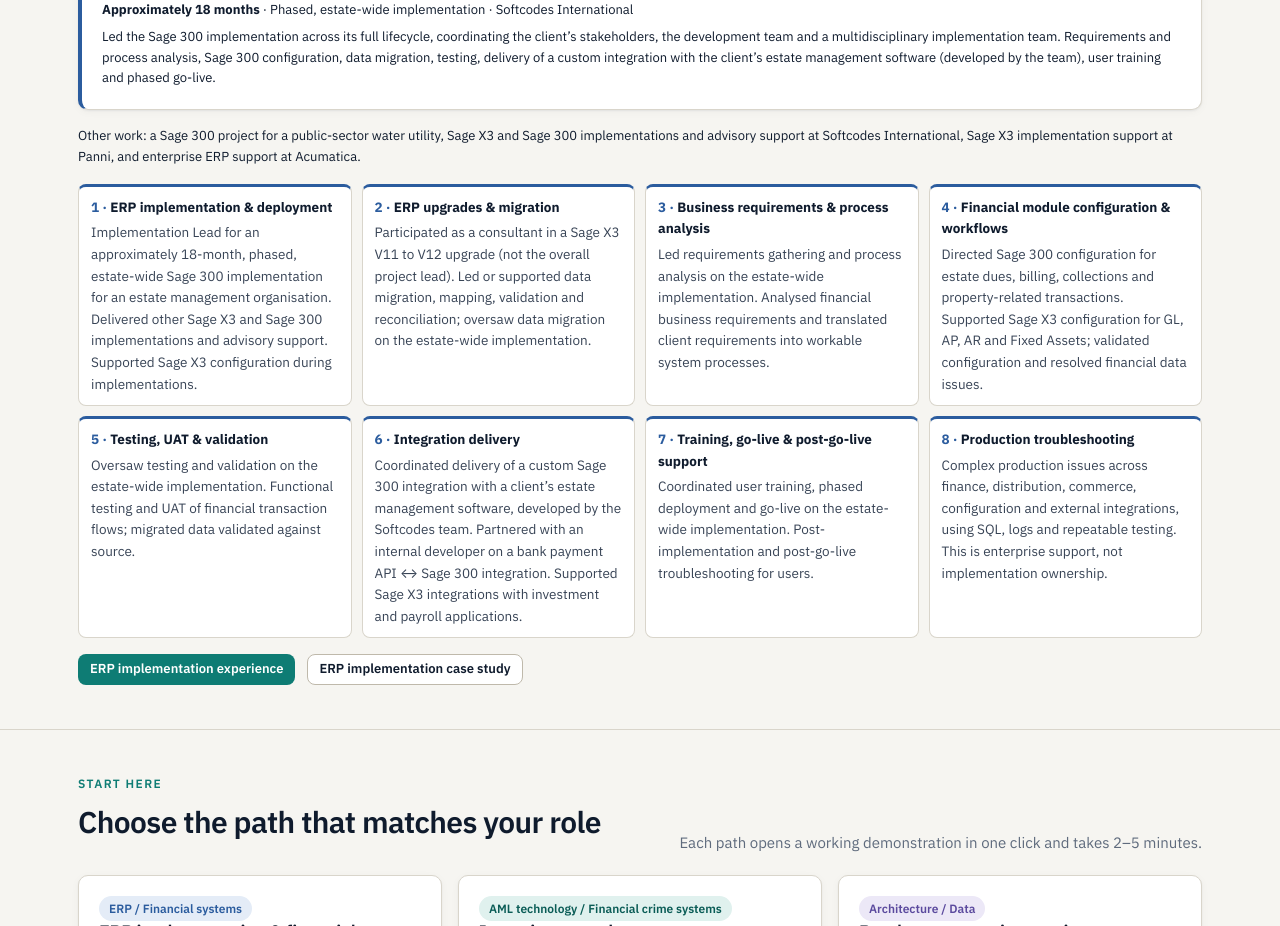
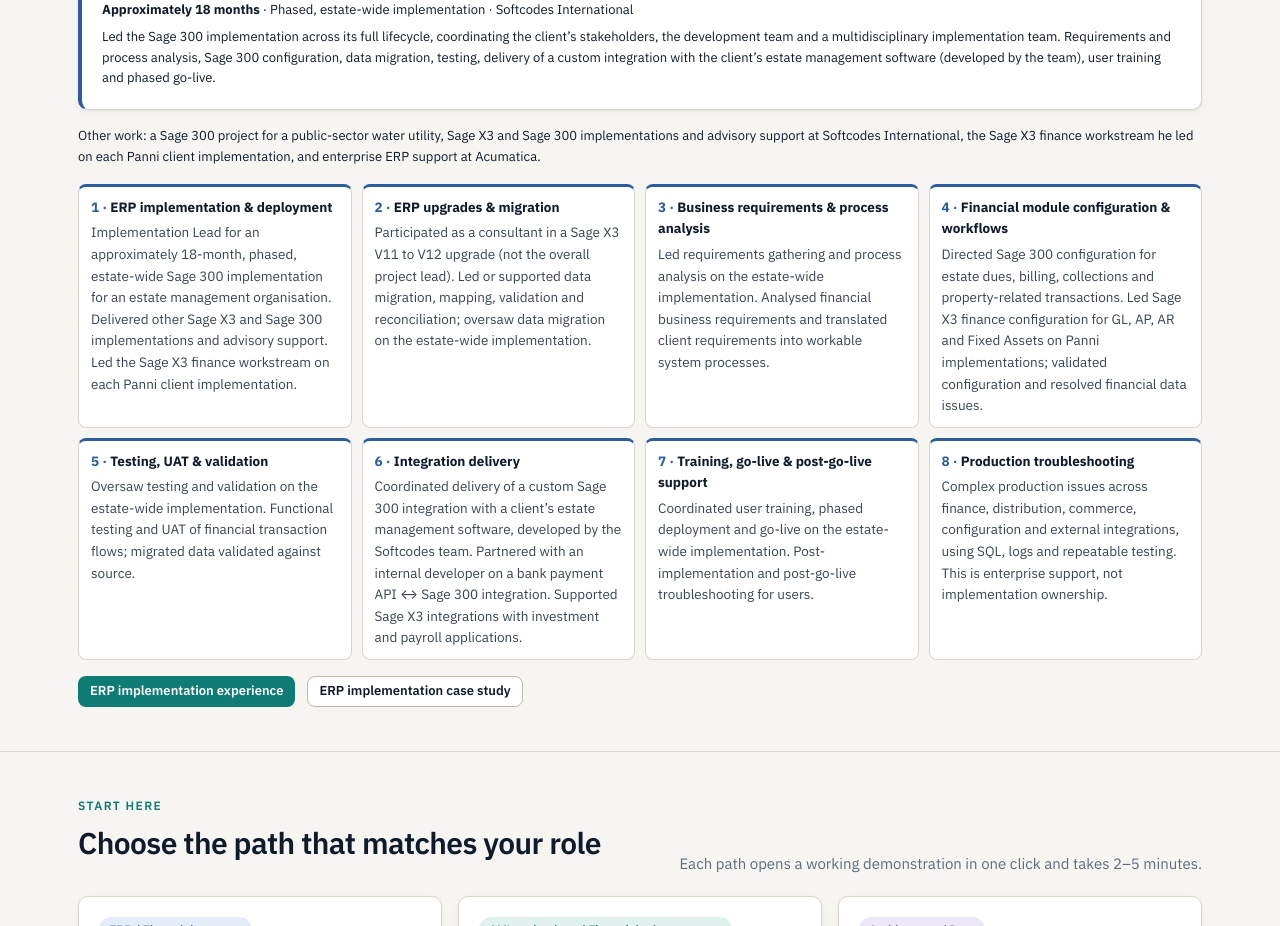
Before and after one commit to Gabtun2t/Gabriel-portfolio, a React (Vite) app: page / in a window 1280 px wide. Shown: the part 1520-2446 px from the top of the page. Built offline with nearby package versions, Linux system fonts and the light colour scheme.

Commit message:
Panni: led the Sage X3 finance workstream on each client implementation; final resume fixes
Co-Authored-By: Claude Opus 5.5 <noreply@anthropic.com>
Claude-Session: https://claude.ai/code/session_01RQBpPxw34XPaiXUdBWbaDZ

```diff
--- a/src/content/profile.ts
+++ b/src/content/profile.ts
@@ -81,10 +81,10 @@ export const ROLES: Role[] = [
   {
     title: 'Finance Analyst (Sage X3)', org: 'Panni Management & Technology', place: 'Remote, Canada', start: 'Jun 2022', end: 'Jul 2023', tracks: ['ERP implementation', 'AML', 'Data'],
     bullets: [
-      // Confirmed by Gabriel (Oct 2026): Sage X3 financial reporting and financial data issues.
-      'Analyzed GL, AP, AR and Fixed Assets requirements and supported Sage X3 configuration and test scenarios during ERP implementations; supported financial reporting, validated configuration and resolved financial data issues.',
-      'Mapped, validated and reconciled migrated financial and operational records; investigated mismatches and supported correction of data-quality exceptions.',
-      'Performed functional testing and UAT for financial transaction flows, documented issues, and supported post-go-live user troubleshooting.',
+      // Confirmed by Gabriel (17 Oct 2026): led the Sage X3 finance workstream on every Panni project.
+      'Led the Sage X3 finance workstream on each client implementation, for food services, marine and cannabis clients: GL, AP, AR and Fixed Assets requirements, configuration and test scenarios, and financial reporting; validated configuration and resolved financial data issues.',
+      'Led mapping, validation and reconciliation of migrated financial and operational records, investigating mismatches and correcting data-quality exceptions.',
+      'Led functional testing and UAT of financial transaction flows and post-go-live user troubleshooting for the finance workstream.',
       'Reviewed financial transactions and performed KYC-related checks on AML-related workstreams; flagged suspicious or inconsistent activity to compliance teams and reconciled transactions against Sage X3 finance records.',
     ],
   },
@@ -138,13 +138,13 @@ export const SKILLS = {
 
 /** Skill → where it was used professionally (resume) → where it is demonstrated on this site (simulation). */
 export const SKILL_EVIDENCE: { skill: string; professional: string; demo: string; demoLink: string }[] = [
-  { skill: 'ERP implementation leadership (Sage 300, Sage X3)', professional: 'Led an approximately 18-month, phased, estate-wide Sage 300 implementation as Implementation Lead; delivered other Sage X3 and Sage 300 implementations and advisory support (Softcodes); supported Sage X3 configuration during implementations (Panni).', demo: 'ERP implementation experience (professional, not a simulation)', demoLink: '/experience' },
+  { skill: 'ERP implementation leadership (Sage 300, Sage X3)', professional: 'Led an approximately 18-month, phased, estate-wide Sage 300 implementation as Implementation Lead; delivered other Sage X3 and Sage 300 implementations and advisory support (Softcodes); led the Sage X3 finance workstream on each client implementation (Panni).', demo: 'ERP implementation experience (professional, not a simulation)', demoLink: '/experience' },
   { skill: 'Requirements, configuration, UAT, training & go-live', professional: 'Requirements analysis, GL/AP/AR/FA configuration, functional testing and UAT, user training, post-go-live troubleshooting (Panni; Softcodes).', demo: 'ERP implementation case study (professional)', demoLink: '/case-studies' },
   { skill: 'ERP upgrades & integrations', professional: 'Participated as a consultant in a Sage X3 V11 to V12 upgrade; coordinated delivery of a team-developed Sage 300 ↔ estate management software integration; supported Sage X3 integrations with investment and payroll apps; partnered with an internal developer on a Sage 300 bank payment API integration (Softcodes).', demo: 'Payment API lab (synthetic)', demoLink: '/labs/payments' },
   { skill: 'AML transaction review & exception analysis', professional: 'Transaction reviews and KYC-related checks on AML-related workstreams (Panni; Softcodes client projects).', demo: 'AML investigation lab — alert queue, evidence, dispositions', demoLink: '/labs/aml' },
   { skill: 'Suspicious-activity identification & compliance escalation', professional: 'Flagged suspicious or inconsistent activity and escalated findings to compliance teams (Panni; Softcodes).', demo: 'Escalation workflow and case narrative (scenarios S3, S6)', demoLink: '/labs/aml' },
   { skill: 'Distinguishing risk indicators from data defects', professional: 'Traced some exceptions to ERP migration-related data corruption rather than fraud (Softcodes).', demo: 'Migration-defect vs. unresolved-activity comparison (S5 vs. S6)', demoLink: '/case-studies' },
-  { skill: 'Financial data reconciliation & migration integrity', professional: 'Mapped, validated and reconciled migrated financial records (Panni); led or supported data migration and reconciliation (Softcodes).', demo: 'ERP reconciliation & migration integrity lab', demoLink: '/labs/reconciliation' },
+  { skill: 'Financial data reconciliation & migration integrity', professional: 'Led migration validation and reconciliation of financial records (Panni); led or supported data migration and reconciliation (Softcodes).', demo: 'ERP reconciliation & migration integrity lab', demoLink: '/labs/reconciliation' },
   { skill: 'SQL-based investigation', professional: 'SQL, diagnostic logs and repeatable testing to separate data, process and system defects (Acumatica).', demo: 'Reconciliation, AML-rule and model SQL verified against SQLite', demoLink: '/labs/reconciliation' },
   { skill: 'Payment API integration support', professional: 'Partnered with an internal developer on a bank payment API ↔ Sage 300 integration (Softcodes).', demo: 'Mock bank payment API ↔ ERP lab (idempotency, retries, audit)', demoLink: '/labs/payments' },
   { skill: 'Data quality & financial data pipelines', professional: 'Data validation, source-to-target mapping and migration testing (resume skills).', demo: 'Financial data engineering lab', demoLink: '/labs/data' },
@@ -168,10 +168,10 @@ export const ERP_PLATFORMS: { platform: string; work: string; where: string; kin
  * activity for that client AND that the name may be disclosed publicly.
  */
 export const ERP_CAPABILITIES: { area: string; what: string; evidence: string; clients: string[] }[] = [
-  { area: 'ERP implementation & deployment', what: 'Implementation Lead for an approximately 18-month, phased, estate-wide Sage 300 implementation for an estate management organisation. Delivered other Sage X3 and Sage 300 implementations and advisory support. Supported Sage X3 configuration during implementations.', evidence: 'Softcodes · Panni', clients: [] },
+  { area: 'ERP implementation & deployment', what: 'Implementation Lead for an approximately 18-month, phased, estate-wide Sage 300 implementation for an estate management organisation. Delivered other Sage X3 and Sage 300 implementations and advisory support. Led the Sage X3 finance workstream on each Panni client implementation.', evidence: 'Softcodes · Panni', clients: [] },
   { area: 'ERP upgrades & migration', what: 'Participated as a consultant in a Sage X3 V11 to V12 upgrade (not the overall project lead). Led or supported data migration, mapping, validation and reconciliation; oversaw data migration on the estate-wide implementation.', evidence: 'Softcodes · Panni', clients: [] },
   { area: 'Business requirements & process analysis', what: 'Led requirements gathering and process analysis on the estate-wide implementation. Analysed financial business requirements and translated client requirements into workable system processes.', evidence: 'Softcodes · Panni', clients: [] },
-  { area: 'Financial module configuration & workflows', what: 'Directed Sage 300 configuration for estate dues, billing, collections and property-related transactions. Supported Sage X3 configuration for GL, AP, AR and Fixed Assets; validated configuration and resolved financial data issues.', evidence: 'Softcodes · Panni', clients: [] },
+  { area: 'Financial module configuration & workflows', what: 'Directed Sage 300 configuration for estate dues, billing, collections and property-related transactions. Led Sage X3 finance configuration for GL, AP, AR and Fixed Assets on Panni implementations; validated configuration and resolved financial data issues.', evidence: 'Softcodes · Panni', clients: [] },
   { area: 'Testing, UAT & validation', what: 'Oversaw testing and validation on the estate-wide implementation. Functional testing and UAT of financial transaction flows; migrated data validated against source.', evidence: 'Softcodes · Panni', clients: [] },
   { area: 'Integration delivery', what: 'Coordinated delivery of a custom Sage 300 integration with a client\u2019s estate management software, developed by the Softcodes team. Partnered with an internal developer on a bank payment API ↔ Sage 300 integration. Supported Sage X3 integrations with investment and payroll applications.', evidence: 'Softcodes', clients: [] },
   { area: 'Training, go-live & post-go-live support', what: 'Coordinated user training, phased deployment and go-live on the estate-wide implementation. Post-implementation and post-go-live troubleshooting for users.', evidence: 'Softcodes · Panni', clients: [] },
@@ -182,7 +182,7 @@ export const ERP_CAPABILITIES: { area: string; what: string; evidence: string; c
 export const ENGAGEMENT_TYPES: { type: string; examples: string; role: string; where: string }[] = [
   { type: 'Led implementation', examples: 'Estate-wide Sage 300 implementation for an estate management organisation (approximately 18 months, phased)', role: 'Implementation Lead', where: 'Softcodes' },
   { type: 'Implementation or advisory support', examples: 'Other Sage X3 and Sage 300 engagements across finance, manufacturing, distribution and other environments', role: 'Senior Technical Consultant; role varied by engagement', where: 'Softcodes' },
-  { type: 'Implementation support', examples: 'Sage X3 configuration for GL, AP, AR and Fixed Assets during ERP implementations', role: 'Finance Analyst (Sage X3)', where: 'Panni' },
+  { type: 'Finance workstream lead', examples: 'Sage X3 finance workstream (GL, AP, AR, Fixed Assets, migration, UAT) on each client implementation', role: 'Finance Analyst (Sage X3); led the finance workstream', where: 'Panni' },
   { type: 'Integration', examples: 'Custom Sage 300 ↔ estate management software integration (team-developed; Gabriel coordinated delivery). Bank payment API ↔ Sage 300 (with an internal developer). Sage X3 ↔ investment and payroll applications (supported)', role: 'Delivery coordination and integration support', where: 'Softcodes' },
   { type: 'Upgrade', examples: 'Sage X3 V11 to V12', role: 'Consultant (not the overall project lead)', where: 'Softcodes' },
   { type: 'Other client project', examples: 'Sage 300 project for a public-sector water utility (government project)', role: 'Senior Technical Consultant', where: 'Softcodes' },
@@ -208,9 +208,9 @@ export const INDUSTRIES: { industry: string; context: string; where: string }[]
   { industry: 'Oil & gas (incl. downstream)', context: 'Clients including a downstream oil and gas company', where: 'Softcodes' },
   { industry: 'Investment holding', context: 'An investment holding company', where: 'Softcodes' },
   { industry: 'Construction', context: 'Client organisation', where: 'Softcodes' },
-  { industry: 'Food services', context: 'Client organisation', where: 'Panni' },
-  { industry: 'Marine', context: 'Client organisation', where: 'Panni' },
-  { industry: 'Cannabis', context: 'Client organisation', where: 'Panni' },
+  { industry: 'Food services', context: 'Sage X3 client; Gabriel led the finance workstream', where: 'Panni' },
+  { industry: 'Marine', context: 'Sage X3 client; Gabriel led the finance workstream', where: 'Panni' },
+  { industry: 'Cannabis', context: 'Sage X3 client; Gabriel led the finance workstream', where: 'Panni' },
   { industry: 'Retail & e-commerce', context: 'Commerce workflows in enterprise ERP support', where: 'Acumatica' },
   { industry: 'Logistics', context: 'Logistics enterprise applications (in-house IT)', where: 'MDS Logistics' },
 ];
--- a/src/pages/CaseStudies.tsx
+++ b/src/pages/CaseStudies.tsx
@@ -46,7 +46,7 @@ export function CaseStudies() {
       title: 'Leading and delivering Sage 300 and Sage X3 implementations',
       sections: [
         { h: 'Business context', body: <p>Client organisations moving finance and operations onto Sage X3 or Sage 300 needed the system configured to their processes, their historical data migrated and reconciled, users trained, and the system kept working after go-live: through upgrades, integrations with other applications and day-to-day issues. Project examples are anonymised: clients are described by sector and location rather than by name.</p> },
-        { h: 'Gabriel’s role', body: <UL items={[<>At <strong>Softcodes International</strong> (Senior Technical Consultant, Oct 2016 – Dec 2021): <strong>Implementation Lead</strong> for an approximately 18-month, phased, estate-wide Sage 300 implementation for an estate management organisation in Lagos. Gabriel led requirements and process analysis, directed configuration, oversaw data migration and testing, and coordinated training and phased go-live. He coordinated the client’s stakeholders, the development team and a multidisciplinary implementation team.</>, <>Also at Softcodes: worked on a Sage 300 project for a public-sector water utility (government project), participated as a consultant in a Sage X3 V11 to V12 upgrade, and delivered other Sage X3 and Sage 300 implementations and advisory support across finance, manufacturing, distribution and other enterprise environments, with a role that varied by engagement.</>, <>At <strong>Panni Management & Technology</strong> (Finance Analyst, Sage X3, Jun 2022 – Jul 2023): supported Sage X3 configuration and financial processes during ERP implementations.</>, <>At <strong>Acumatica Canada</strong> (since Jul 2023): enterprise ERP support and issue investigation. This is a support role, not implementation ownership.</>]} /> },
+        { h: 'Gabriel’s role', body: <UL items={[<>At <strong>Softcodes International</strong> (Senior Technical Consultant, Oct 2016 – Dec 2021): <strong>Implementation Lead</strong> for an approximately 18-month, phased, estate-wide Sage 300 implementation for an estate management organisation in Lagos. Gabriel led requirements and process analysis, directed configuration, oversaw data migration and testing, and coordinated training and phased go-live. He coordinated the client’s stakeholders, the development team and a multidisciplinary implementation team.</>, <>Also at Softcodes: worked on a Sage 300 project for a public-sector water utility (government project), participated as a consultant in a Sage X3 V11 to V12 upgrade, and delivered other Sage X3 and Sage 300 implementations and advisory support across finance, manufacturing, distribution and other enterprise environments, with a role that varied by engagement.</>, <>At <strong>Panni Management & Technology</strong> (Finance Analyst, Sage X3, Jun 2022 – Jul 2023): led the Sage X3 finance workstream (GL, AP, AR, Fixed Assets, migration and UAT) on each client implementation.</>, <>At <strong>Acumatica Canada</strong> (since Jul 2023): enterprise ERP support and issue investigation. This is a support role, not implementation ownership.</>]} /> },
         { h: 'Approach across the implementation lifecycle', body: <UL items={ERP_LIFECYCLE.map((l) => <><strong>{l.stage}:</strong> {l.what} <span className="muted">({l.evidence})</span></>)} /> },
         { h: 'Systems and integrations', body: <UL items={['Sage X3 finance: General Ledger, Accounts Payable, Accounts Receivable, Fixed Assets and financial reporting.', 'Sage X3 integrations with investment and payroll applications (supported): data mapping, interface and process issues resolved through cross-functional investigation.', 'Custom integration between Sage 300 and an estate management organisation’s existing estate management software: developed by the Softcodes team, with Gabriel coordinating delivery.', 'Sage 300 bank payment API integration, built with an internal developer and client stakeholders, aligning payment processing with ERP and finance workflows.', 'Sage X3 V11 to V12 upgrade, as a participating consultant (not the overall project lead).']} /> },
         { h: 'Testing', body: <p>Functional testing and user acceptance testing of financial transaction flows, with issues documented for resolution; migrated records validated and reconciled against source data.</p> },
@@ -80,7 +80,7 @@ export function CaseStudies() {
         { h: 'Testing', body: <p>13 tests in <span className="mono">tests/recon.test.ts</span> assert the count for each status, that every seeded defect lands in the right status with the right root cause, that results do not depend on lineage keys, and that corrections are predictable and non-destructive. <span className="mono">scripts/check_sql.py</span> asserts that the SQL returns exactly the same result rows.</p> },
         { h: 'Results (synthetic)', body: <><UL items={[`Initial match rate ${pct(c.base.summary.matchRate)} with ${c.base.summary.total - c.base.summary.byStatus.MATCHED} exceptions; net difference ${money(c.base.summary.netDifference)}.`, `After ${c.fixed.journal.length} corrections: final match rate ${pct(c.after.summary.matchRate)}; ${c.after.summary.byStatus.UNMATCHED_IN_TARGET} manual journals with no source remain for finance review.`]} /><SqlPanel file="reconciliation.sql" only={['summary_by_status', 'amount_mismatch_patterns', 'duplicates_by_load_run']} /></> },
         { h: 'Limitations and what production would need', body: <UL items={['Many-to-one and one-to-many aggregation (a deposit split across entries).', 'Tolerance rules agreed with finance, approval workflow and real reversing and adjusting entries.', 'Scale: partitioned, set-based matching for millions of rows.']} /> },
-        { h: 'Professional relevance', body: <p>This relates to the resume: mapping, validating and reconciling migrated financial records and investigating mismatches (Panni), and leading or supporting data migration, validation and reconciliation, and participating as a consultant in a Sage X3 V11 to V12 upgrade (Softcodes).</p> },
+        { h: 'Professional relevance', body: <p>This relates to the resume: mapping, validating and leading reconciliation of migrated financial records and investigation of mismatches (Panni), and leading or supporting data migration, validation and reconciliation, and participating as a consultant in a Sage X3 V11 to V12 upgrade (Softcodes).</p> },
       ],
     },
     {
--- a/src/pages/Experience.tsx
+++ b/src/pages/Experience.tsx
@@ -26,7 +26,7 @@ export function Experience() {
             <div>
               <div className="eyebrow">Professional experience</div>
               <h2 id="erp-h">ERP implementation & consulting experience</h2>
-              <p className="lead" style={{ maxWidth: 820 }}>Five years of ERP implementation and consulting at Softcodes International, including an approximately 18-month, phased Sage 300 implementation Gabriel led as Implementation Lead. Then a year supporting Sage X3 implementations at Panni Management & Technology, and three years resolving complex enterprise ERP issues at Acumatica.</p>
+              <p className="lead" style={{ maxWidth: 820 }}>Five years of ERP implementation and consulting at Softcodes International, including an approximately 18-month, phased Sage 300 implementation Gabriel led as Implementation Lead. Then a year at Panni Management & Technology leading the Sage X3 finance workstream on each client implementation, and three years resolving complex enterprise ERP issues at Acumatica.</p>
               <p className="small muted" style={{ maxWidth: 820 }}>Project examples are anonymised: clients are described by sector and location rather than by name.</p>
             </div>
             {LED_ENGAGEMENTS.filter((e) => e.featured).map((e) => (
--- a/src/pages/Guide.tsx
+++ b/src/pages/Guide.tsx
@@ -64,7 +64,7 @@ export function Guide() {
               <h3>Real (from the resume)</h3>
               <ul className="small" style={{ paddingLeft: 18 }}>
                 <li>Employment, dates, education, skills, certifications and training.</li>
-                <li>Implementation Lead for an approximately 18-month, phased, estate-wide Sage 300 implementation; other Sage X3 and Sage 300 implementations and consulting (Softcodes); Sage X3 implementation support (Panni); and enterprise ERP support (Acumatica).</li>
+                <li>Implementation Lead for an approximately 18-month, phased, estate-wide Sage 300 implementation; other Sage X3 and Sage 300 implementations and consulting (Softcodes); Sage X3 finance workstream lead on each Panni client implementation; and enterprise ERP support (Acumatica).</li>
                 <li>AML-related transaction reviews and KYC-related checks at Panni and on Softcodes client projects; escalation to compliance; tracing some exceptions to migration-related data corruption.</li>
                 <li>Support for a bank payment API ↔ Sage 300 integration with an internal developer.</li>
               </ul>
--- a/src/pages/Home.tsx
+++ b/src/pages/Home.tsx
@@ -115,7 +115,7 @@ export function Home() {
               <p className="small" style={{ margin: 0 }}>{e.summary} Requirements and process analysis, Sage 300 configuration, data migration, testing, delivery of a custom integration with the client’s estate management software (developed by the team), user training and phased go-live.</p>
             </div>
           ))}
-          <p className="small" style={{ margin: '0 0 16px' }}>Other work: a Sage 300 project for a public-sector water utility, Sage X3 and Sage 300 implementations and advisory support at Softcodes International, Sage X3 implementation support at Panni, and enterprise ERP support at Acumatica.</p>
+          <p className="small" style={{ margin: '0 0 16px' }}>Other work: a Sage 300 project for a public-sector water utility, Sage X3 and Sage 300 implementations and advisory support at Softcodes International, the Sage X3 finance workstream he led on each Panni client implementation, and enterprise ERP support at Acumatica.</p>
           <ol className="lifecycle">
             {ERP_LIFECYCLE.map((l) => <li key={l.stage}><strong>{l.stage}</strong><span>{l.what}</span></li>)}
           </ol>
```
Also changed, not shown: scripts/resumes/content.mjs (+9 -8 lines), 2 other files (tests, documents, lock files or other folders).
